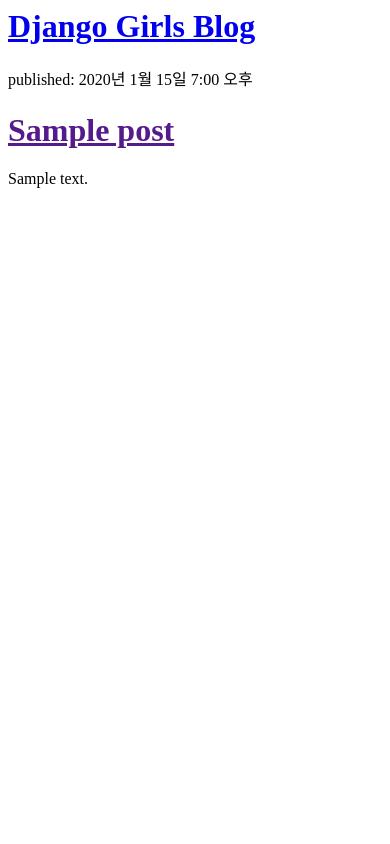
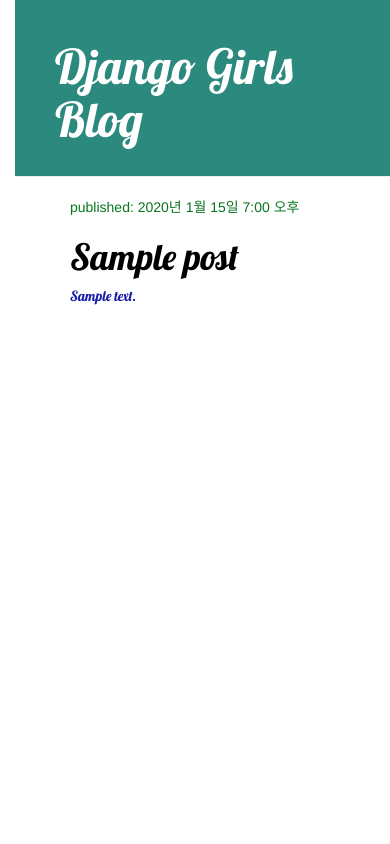
Before and after one commit to Yoon-jaiyoung/my-first-blog, a Django app: page / in a window 390 px wide. Run offline with Django 4.2, Linux system fonts and the light colour scheme; tables that the repository leaves empty hold one stand-in row (values such as "Sample post"); some libraries are stand-ins or nearby versions.

Commit message:
css 적용

```diff
--- /dev/null
+++ b/blog/static/css/blog.css
@@ -0,0 +1,60 @@
+body {
+    padding-left: 15px;
+}
+
+h1 a {
+    color: #84920c;
+    font-family: 'Lobster';
+}
+
+.page-header {
+    background-color: #2b897e;
+    margin-top: 0;
+    padding: 20px 20px 20px 40px;
+}
+
+.page-header h1, .page-header h1 a, .page-header h1 a:visited, .page-header h1 a:active {
+    color: #ffffff;
+    font-size: 36pt;
+    text-decoration: none;
+}
+
+.content {
+    margin-left: 40px;
+}
+
+h1, h2, h3, h4 {
+    font-family: 'Lobster', cursive;
+}
+
+.date {
+    color: #0a751f;
+}
+
+.text {
+    color: #181da8;
+    font-family: 'Lobster';
+}
+
+.save {
+    float: right;
+}
+
+.post-form textarea, .post-form input {
+    width: 100%;
+}
+
+.top-menu, .top-menu:hover, .top-menu:visited {
+    color: #ffffff;
+    float: right;
+    font-size: 26pt;
+    margin-right: 20px;
+}
+
+.post {
+    margin-bottom: 70px;
+}
+
+.post h1 a, .post h1 a:visited {
+    color: #000000;
+}
--- /dev/null
+++ b/blog/templates/blog/base.html
@@ -0,0 +1,24 @@
+{% load static %}
+<html>
+    <head>
+        <title>Django Girls blog</title>
+        <link rel="stylesheet" href="//maxcdn.bootstrapcdn.com/bootstrap/3.2.0/css/bootstrap.min.css">
+        <link rel="stylesheet" href="//maxcdn.bootstrapcdn.com/bootstrap/3.2.0/css/bootstrap-theme.min.css">
+        <link href='//fonts.googleapis.com/css?family=Lobster&subset=latin,latin-ext' rel='stylesheet' type='text/css'>
+        <link rel="stylesheet" href="{% static 'css/blog.css' %}">
+    </head>
+    <body>
+        <div class="page-header">
+            <h1><a href="/">Django Girls Blog</a></h1>
+        </div>
+        <div class="content container">
+            <div class="row">
+                <div class="col-md-8">
+
+                {% block content %}
+                {% endblock %}
+                </div>
+            </div>
+        </div>
+    </body>
+</html>
--- a/blog/templates/blog/post_list.html
+++ b/blog/templates/blog/post_list.html
@@ -1,18 +1,40 @@
+{% extends 'blog/base.html' %}
+{% load static %}
+
 <html>
     <head>
-        <title>RAIN blog</title>
+
+        <title>Django Girls blog</title>
+        <link href="//fonts.googleapis.com/css?family=Lobster&subset=latin,latin-ext" rel="stylesheet" type="text/css">
+        <link rel="stylesheet" href="//maxcdn.bootstrapcdn.com/bootstrap/3.2.0/css/bootstrap.min.css">
+        <link rel="stylesheet" href="//maxcdn.bootstrapcdn.com/bootstrap/3.2.0/css/bootstrap-theme.min.css">
+        <link rel="stylesheet" href="{% static 'css/blog.css' %}">
     </head>
     <body>
-        <div>
-            <h1><a href="/">Django Girls Blog</a></h1>
+        <div class="page-header">
+            <!--><h1><a href="/">Django Girls Blog</a></h1></!-->
+            <h1><a href="{% url 'post_detail' pk=post.pk %}">{{ post.title }}</a></h1>
         </div>
 
-        {% for post in posts %}
-            <div>
-                <p>published: {{ post.published_date }}</p>
-                <h1><a href="">{{ post.title }}</a></h1>
-                <p>{{ post.text|linebreaksbr }}</p>
+
+        <div class="content container">
+            <div class="row">
+                <div class="col-md-8">
+                     {% block content %}
+                        {% for post in posts %}
+                            <div class="post">
+                                <div class="date">
+                                    <p>published: {{ post.published_date }}</p>
+                                </div>
+                                <h1><a href="">{{ post.title }}</a></h1>
+                                <div class="text">
+                                    <p>{{ post.text|linebreaksbr }}</p>
+                                </div>
+                            </div>
+                        {% endfor %}
+                    {% endblock %}
+                </div>
             </div>
-        {% endfor %}
+        </div>
     </body>
 </html>
--- a/blog/urls.py
+++ b/blog/urls.py
@@ -3,4 +3,9 @@ from . import views
 
 urlpatterns = [
     path('', views.post_list, name='post_list'),#post_list라는 view가 루트 URL에 할당
+    #post/ url에 post 문자를 포함
+    #<int:pk> 장고 정수 값을 기대하고 pk
+    #/ 다음에 /가 한번 더
+    #결국, http://127.0.0.1:8000/post/5/ post_detail에서뷰를 찾음
+    path('post/<int:pk>/', views.post_detail, name='post_detail'),
 ]
--- a/blog/views.py
+++ b/blog/views.py
@@ -1,4 +1,4 @@
-from django.shortcuts import render
+from django.shortcuts import render, get_object_or_404
 from django.utils import timezone
 from .models import Post
 
@@ -10,3 +10,8 @@ def post_list(request):
     # {}}이 보일 텐데, 이곳에 템플릿을 사용하기 위해 매개변수를 추가할 거에요.
     # (이 매개변수를'posts'라고 할거에요){'posts': posts}이렇게 작성할거에요
     return render(request, 'blog/post_list.html', {'posts':posts})
+
+def post_detail(request, pk):
+    #쿼리셋(queryset)
+    post = get_object_or_404(Post, pk=pk)
+    return render(request, 'blog/post_detail.html', {'post': post})
```
Also changed, not shown: blog/templates/blog/post_detail.html (added, +13 -0 lines).
